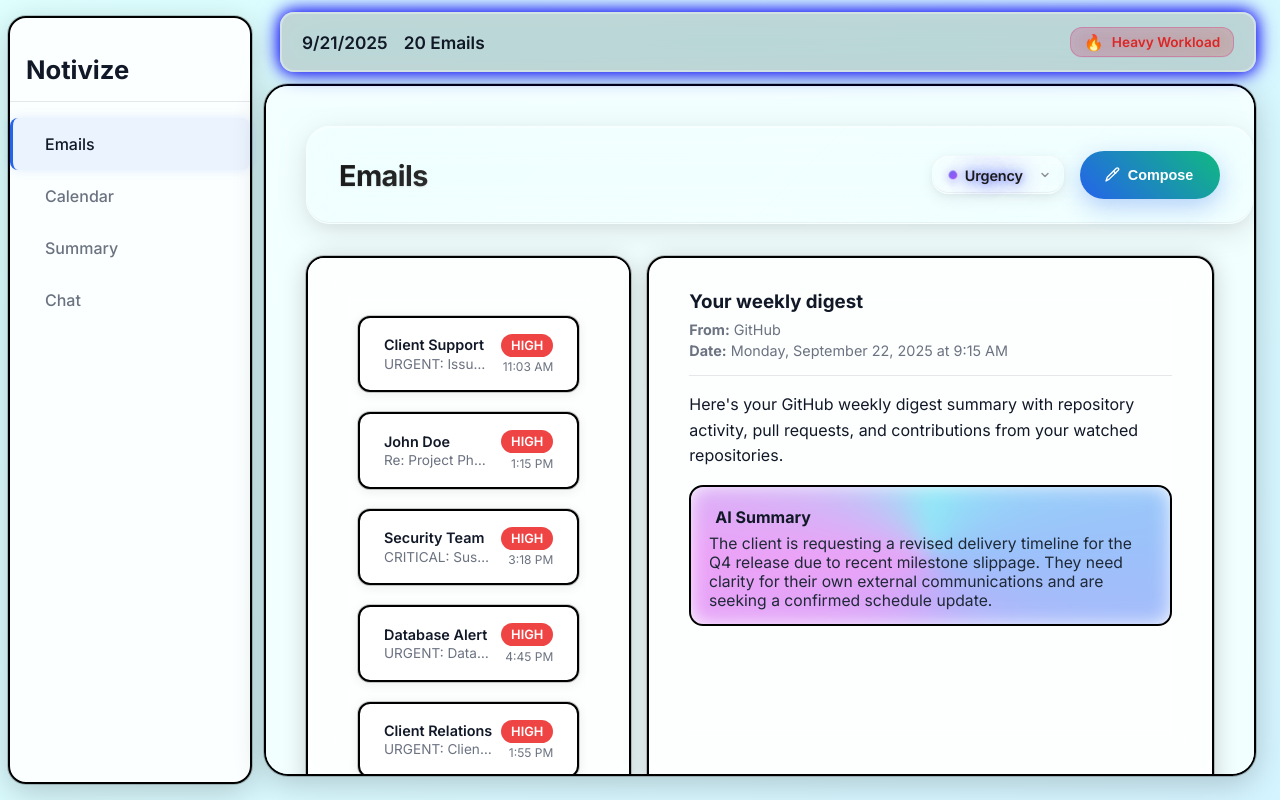
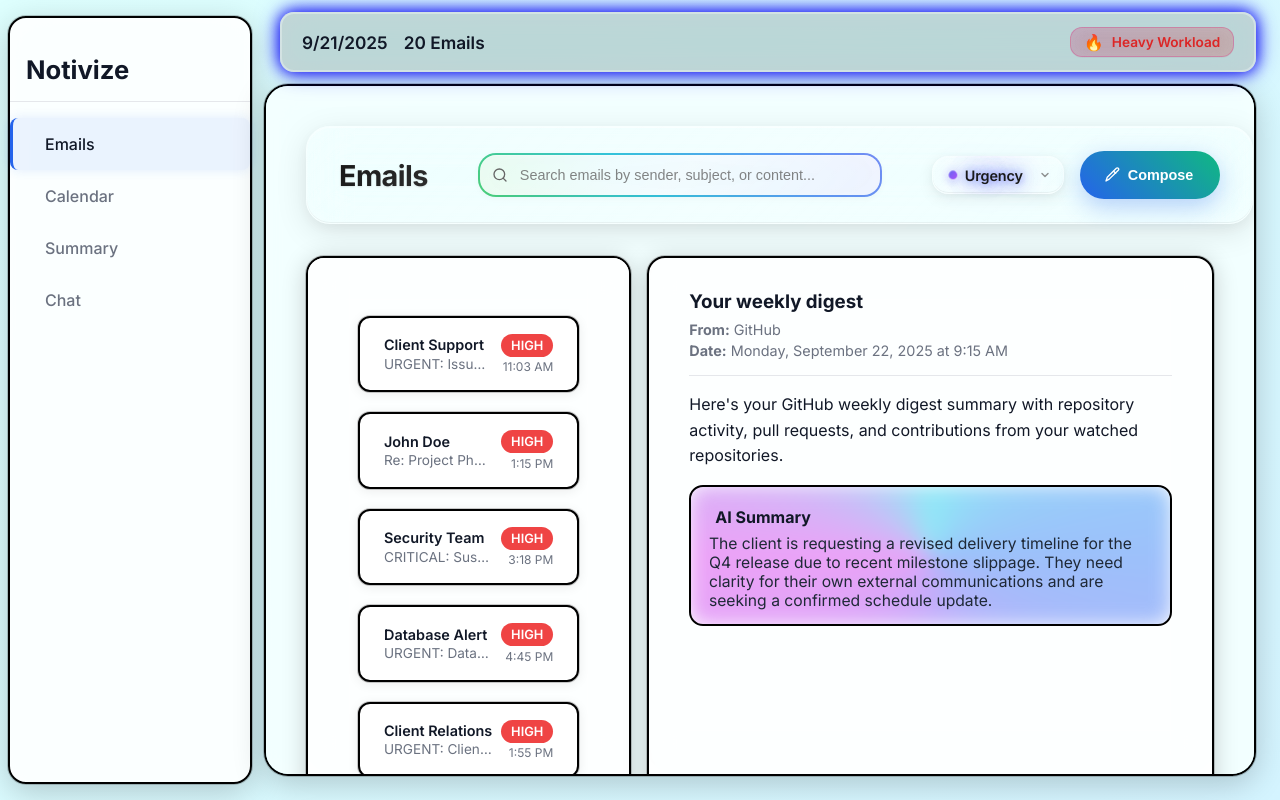
Before and after one commit to TheActualJacob/notivize, a React (Vite) app in the folder frontend-app/: page /emails in a window 1280 px wide. Built offline with nearby package versions, Linux system fonts and the light colour scheme.

Commit message:
addition of searchbar

```diff
--- a/frontend-app/src/components/EmailsView.jsx
+++ b/frontend-app/src/components/EmailsView.jsx
@@ -35,6 +35,8 @@ function EmailsView() {
   // AI suggestions for subject and body (placeholder data for now)
   const [subjectSuggestion, setSubjectSuggestion] = useState('');
   const [bodySuggestion, setBodySuggestion] = useState('');
+  // Search functionality
+  const [searchQuery, setSearchQuery] = useState('');
 
   // Placeholder suggestion data (will be replaced with AI later)
   const subjectSuggestions = [
@@ -268,6 +270,35 @@ function EmailsView() {
       <div className="emails-header">
         <h2>Emails</h2>
 
+        {/* Search Bar */}
+        <div className="emails-search-container">
+          <div className="search-input-wrapper">
+            <svg className="search-icon" width="16" height="16" viewBox="0 0 24 24" fill="none">
+              <circle cx="11" cy="11" r="8" stroke="currentColor" strokeWidth="2"/>
+              <path d="m21 21-4.35-4.35" stroke="currentColor" strokeWidth="2" strokeLinecap="round"/>
+            </svg>
+            <input
+              type="text"
+              className="emails-search-input"
+              placeholder="Search emails by sender, subject, or content..."
+              value={searchQuery}
+              onChange={(e) => setSearchQuery(e.target.value)}
+              aria-label="Search emails"
+            />
+            {searchQuery && (
+              <button
+                className="search-clear-btn"
+                onClick={() => setSearchQuery('')}
+                aria-label="Clear search"
+              >
+                <svg width="14" height="14" viewBox="0 0 24 24" fill="none">
+                  <path d="M18 6L6 18M6 6l12 12" stroke="currentColor" strokeWidth="2" strokeLinecap="round"/>
+                </svg>
+              </button>
+            )}
+          </div>
+        </div>
+
         <div className="emails-header-actions">
           <div className={`emails-sort-wrapper ${sortBy === 'urgency' ? 'is-urgency' : ''}`}>
             <span className="ai-dot" aria-hidden="true"></span>
--- a/frontend-app/src/styles/styles.css
+++ b/frontend-app/src/styles/styles.css
@@ -437,6 +437,124 @@ body {
   display: flex;
   align-items: center;
   gap: 1rem;
+}
+
+/* Emails Search Bar */
+.emails-search-container {
+  flex: 1;
+  max-width: 400px;
+  margin: 0 1.5rem;
+}
+
+.search-input-wrapper {
+  position: relative;
+  display: flex;
+  align-items: center;
+}
+
+.search-input-wrapper::before {
+  content: '';
+  position: absolute;
+  top: -2px;
+  left: -2px;
+  right: -2px;
+  bottom: -2px;
+  border-radius: 18px;
+  background: linear-gradient(45deg,
+    #6366f1, #8b5cf6, #d946ef, #f97316,
+    #eab308, #22c55e, #06b6d4, #3b82f6, #6366f1);
+  background-size: 300% 300%;
+  animation: ai-search-border 4s ease-in-out infinite;
+  z-index: 0;
+  opacity: 0.8;
+}
+
+@keyframes ai-search-border {
+  0% {
+    background-position: 0% 50%;
+  }
+  25% {
+    background-position: 100% 50%;
+  }
+  50% {
+    background-position: 100% 100%;
+  }
+  75% {
+    background-position: 0% 100%;
+  }
+  100% {
+    background-position: 0% 50%;
+  }
+}
+
+.emails-search-input {
+  width: 100%;
+  padding: 0.75rem 1rem 0.75rem 2.5rem;
+  border: none; /* Remove border since we have animated border */
+  border-radius: 16px;
+  background: linear-gradient(135deg,
+    rgba(255, 255, 255, 0.9) 0%,
+    rgba(255, 255, 255, 0.95) 50%,
+    rgba(255, 255, 255, 0.9) 100%);
+  backdrop-filter: blur(15px) saturate(180%);
+  box-shadow:
+    0 2px 8px rgba(0, 0, 0, 0.05),
+    inset 0 1px 0 rgba(255, 255, 255, 0.3);
+  color: #1a1a1a;
+  font-size: 0.9rem;
+  transition: all 0.3s ease;
+  outline: none;
+  position: relative;
+  z-index: 1;
+}
+
+.emails-search-input::placeholder {
+  color: #666666;
+  opacity: 0.8;
+}
+
+.emails-search-input:focus {
+  background: linear-gradient(135deg,
+    rgba(255, 255, 255, 0.95) 0%,
+    rgba(255, 255, 255, 1) 50%,
+    rgba(255, 255, 255, 0.95) 100%);
+  box-shadow:
+    0 4px 12px rgba(0, 0, 0, 0.08),
+    0 0 0 3px rgba(99, 102, 241, 0.1),
+    inset 0 1px 0 rgba(255, 255, 255, 0.4);
+}
+
+.search-input-wrapper:focus-within::before {
+  animation-duration: 2s; /* Speed up animation on focus */
+  opacity: 1; /* Make border more visible on focus */
+}
+
+.search-icon {
+  position: absolute;
+  left: 0.75rem;
+  color: #666666;
+  pointer-events: none;
+  z-index: 2;
+}
+
+.search-clear-btn {
+  position: absolute;
+  right: 0.5rem;
+  background: none;
+  border: none;
+  color: #666666;
+  cursor: pointer;
+  padding: 0.25rem;
+  border-radius: 8px;
+  display: flex;
+  align-items: center;
+  justify-content: center;
+  transition: all 0.2s ease;
+}
+
+.search-clear-btn:hover {
+  background: rgba(0, 0, 0, 0.1);
+  color: #333333;
 }
 
 /* Header Compose Button */
```
